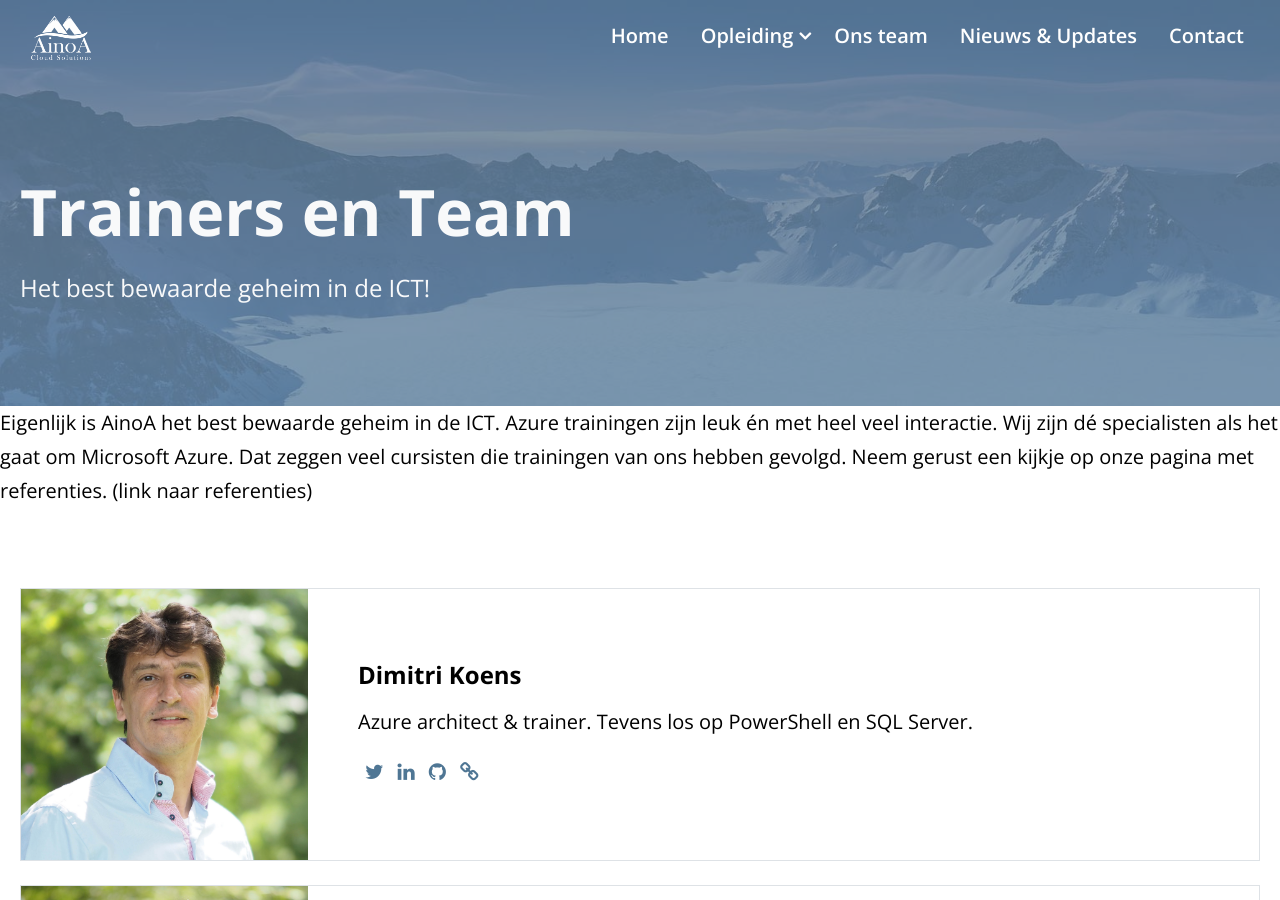
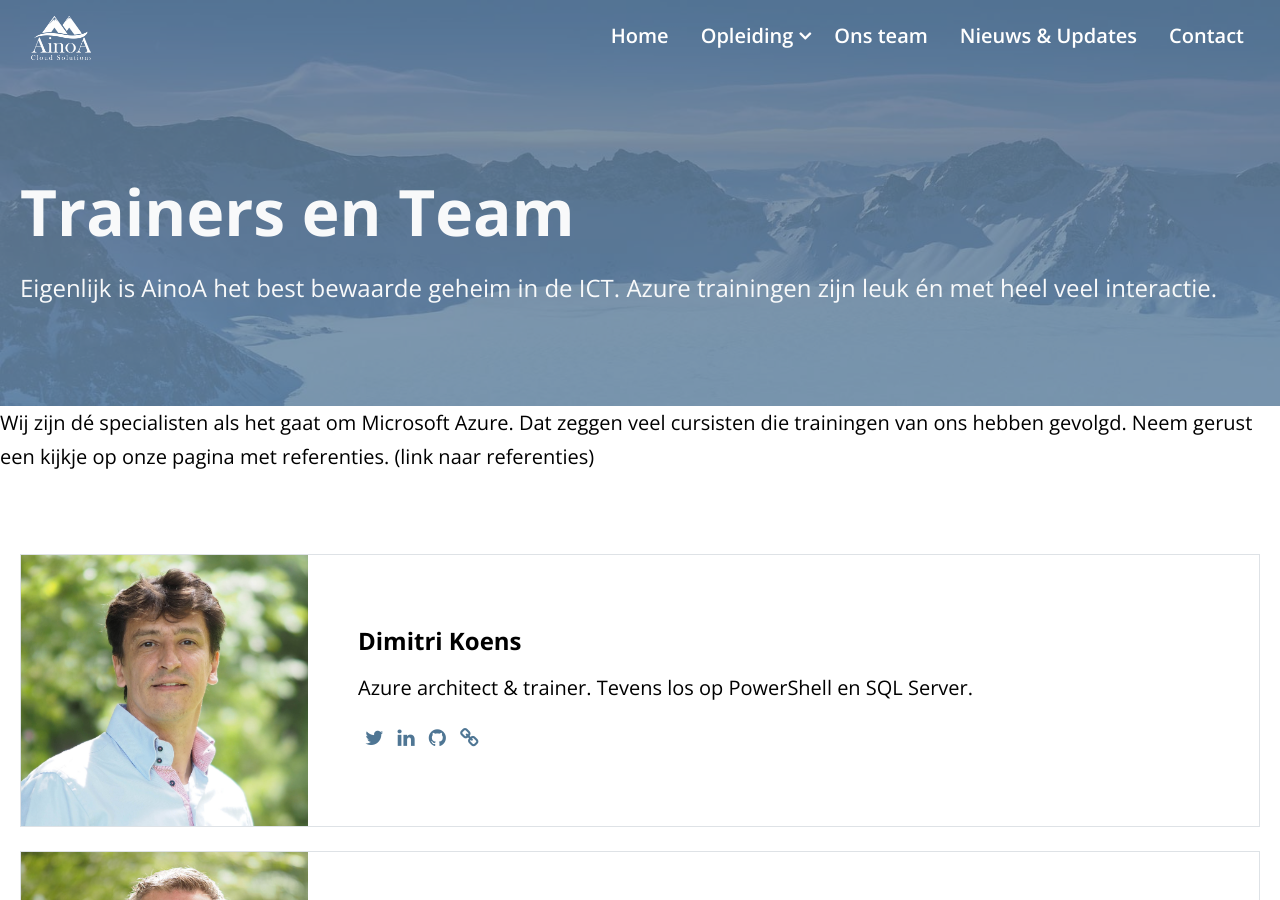
Before and after one commit to Dimtemp/ainoawebsite, a Jekyll site: the page built from our-team.html, in a window 1280 px wide and 900 px high. Built offline with Jekyll 4.4.1, drawn with Linux system fonts in a browser that asks for light colours.

Commit message:
Update our-team.html

```diff
--- a/our-team.html
+++ b/our-team.html
@@ -1,12 +1,12 @@
 ---
 layout: default
 title: Trainers en Team
-description: Het best bewaarde geheim in de ICT!
+description: Eigenlijk is AinoA het best bewaarde geheim in de ICT. Azure trainingen zijn leuk én met heel veel interactie.
 bg_image: /assets/images/blog-hero.jpg
 ---
 <!-- ==================== PAGE TITLE START ========================= -->
 {% include page-title.html %}
-Eigenlijk is AinoA het best bewaarde geheim in de ICT. Azure trainingen zijn leuk én met heel veel interactie. Wij zijn dé specialisten als het gaat om Microsoft Azure. Dat zeggen veel cursisten die trainingen van ons hebben gevolgd. Neem gerust een kijkje op onze pagina met referenties. (link naar referenties)
+Wij zijn dé specialisten als het gaat om Microsoft Azure. Dat zeggen veel cursisten die trainingen van ons hebben gevolgd. Neem gerust een kijkje op onze pagina met referenties. (link naar referenties)
 <!-- ==================== PAGE TITLE END ========================= -->
 <div class="blog-author-box-area inner-spacer ">
   <div class="container">
```
